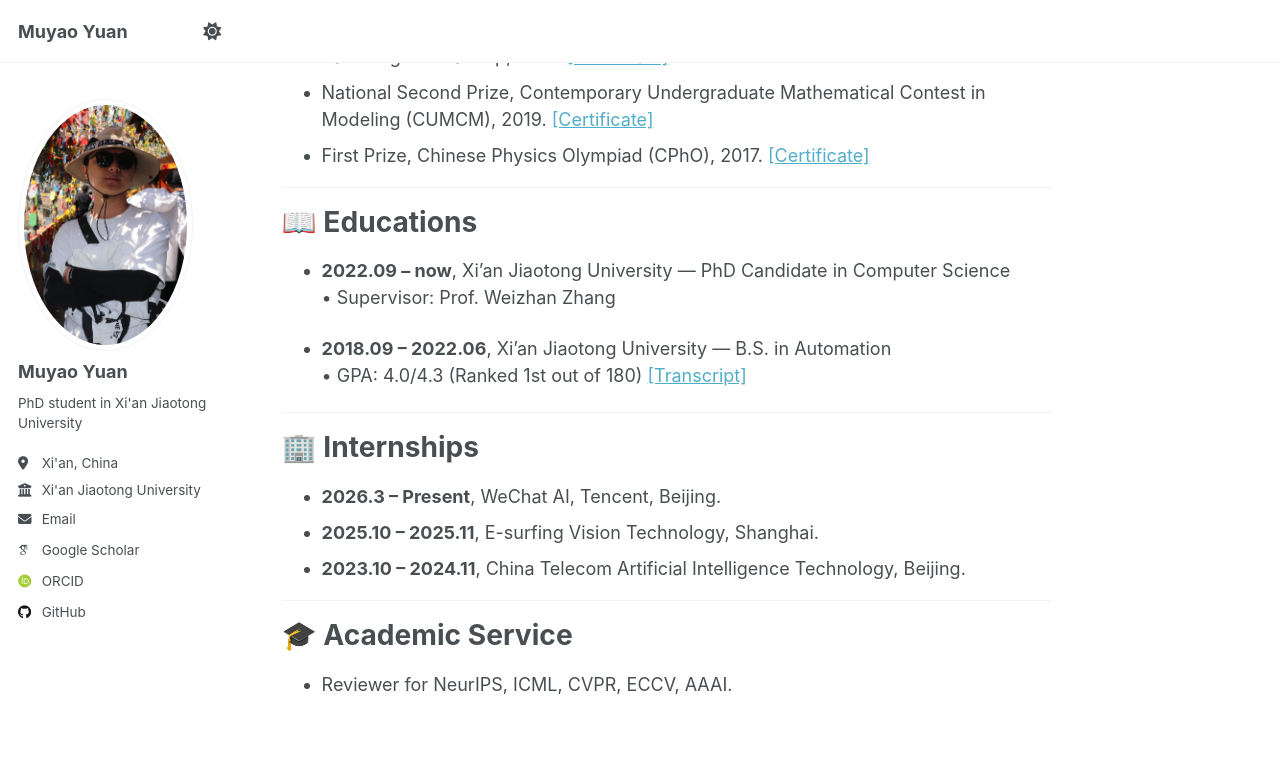
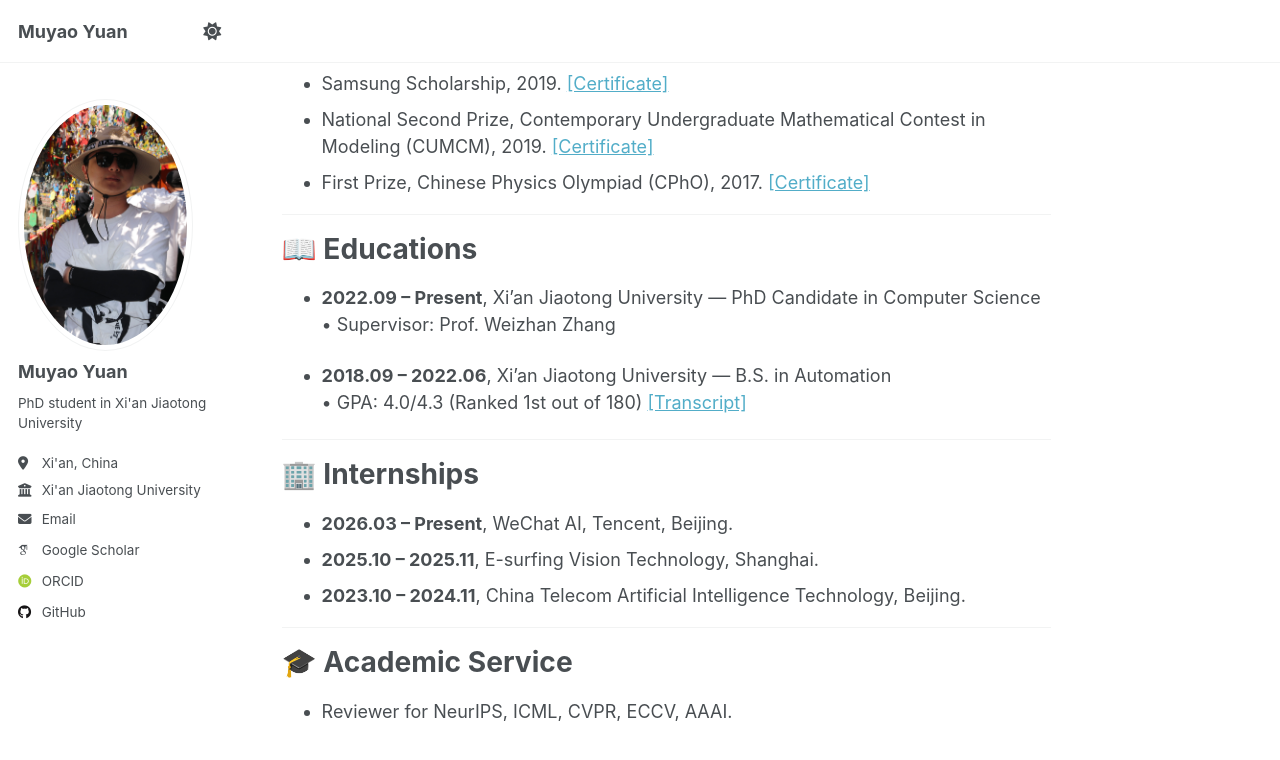
Before and after one commit to MuyaoYuan/MuyaoYuan.github.io, a Jekyll site: the page built from _pages/about.md, in a window 1280 px wide and 900 px high, scrolled down 2422 px. Shown: the top 760 px of the window. Built offline with Jekyll 4.4.1, drawn with Linux system fonts in a browser that asks for light colours; some web fonts are replaced.

Commit message:
Correct date formats in about.md

```diff
--- a/_pages/about.md
+++ b/_pages/about.md
@@ -113,7 +113,7 @@ I am **Muyao Yuan** (袁慕遥), a Ph.D. candidate in the MOEKLINNS Lab at Xi'an
 
 🔥 News
 ======
-- 📅 **[2026.3]** 🚀 I’m excited to join **WeChat AI** as a Research Intern. See you in Beijing!
+- 📅 **[2026.03]** 🚀 I’m excited to join **WeChat AI** as a Research Intern. See you in Beijing!
 - 📅 **[2025.11]** 🎉 Our paper titled _“InfoCLIP: Bridging Vision-Language Pretraining and Open-Vocabulary Semantic Segmentation via Information-Theoretic Alignment Transfer”_ has been accepted by **AAAI 2026**!
 - 📅 **[2025.05]** 🎉 Our paper titled _“InfoSAM: Fine-Tuning the Segment Anything Model from an Information-Theoretic Perspective”_ has been accepted as a **Spotlight Poster** at **ICML 2025**!
 
@@ -253,7 +253,7 @@ I am **Muyao Yuan** (袁慕遥), a Ph.D. candidate in the MOEKLINNS Lab at Xi'an
 
 📖 Educations
 ======
-- **2022.09 – now**, Xi'an Jiaotong University —  PhD Candidate in Computer Science
+- **2022.09 – Present**, Xi'an Jiaotong University —  PhD Candidate in Computer Science
   • Supervisor: Prof. Weizhan Zhang
 
 - **2018.09 – 2022.06**, Xi'an Jiaotong University — B.S. in Automation
@@ -263,7 +263,7 @@ I am **Muyao Yuan** (袁慕遥), a Ph.D. candidate in the MOEKLINNS Lab at Xi'an
 
 🏢 Internships
 ======
-- **2026.3 – Present**, WeChat AI, Tencent, Beijing.
+- **2026.03 – Present**, WeChat AI, Tencent, Beijing.
 - **2025.10 – 2025.11**, E-surfing Vision Technology, Shanghai.
 - **2023.10 – 2024.11**, China Telecom Artificial Intelligence Technology, Beijing.
 
```
